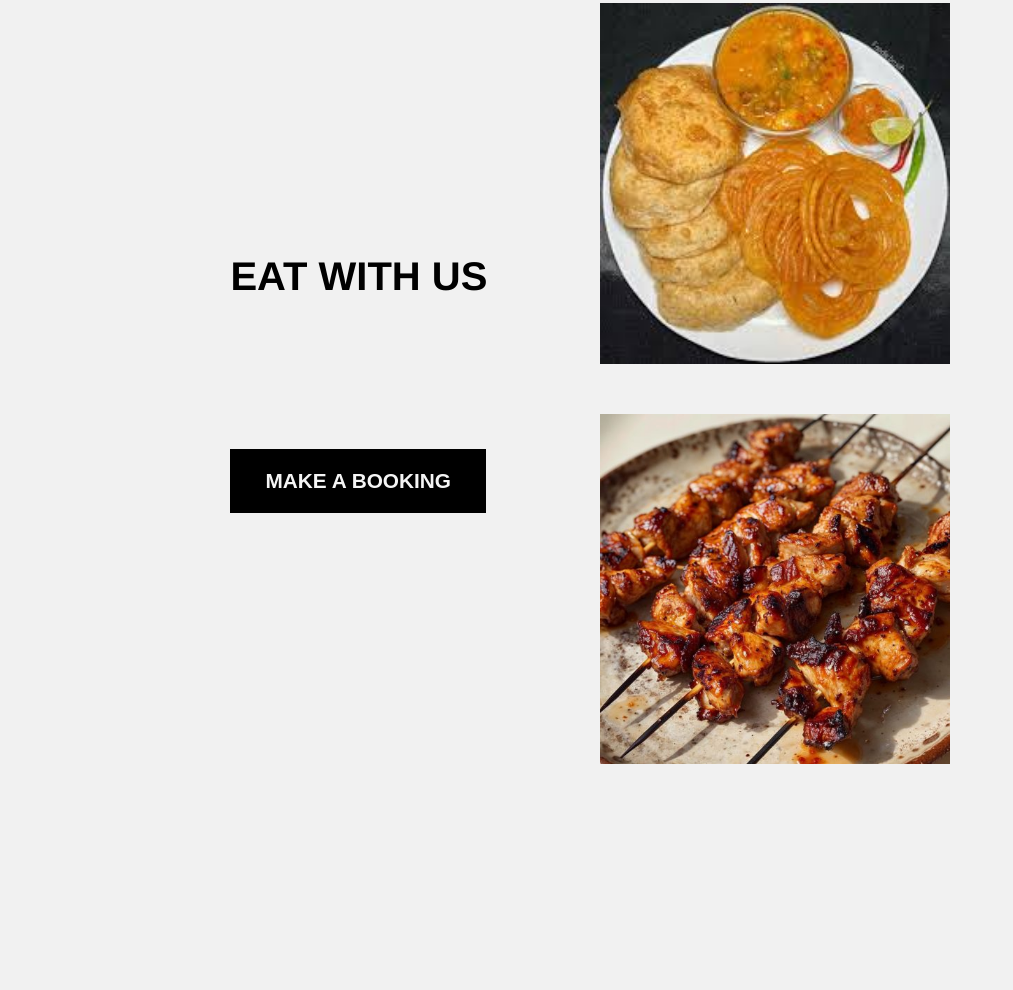
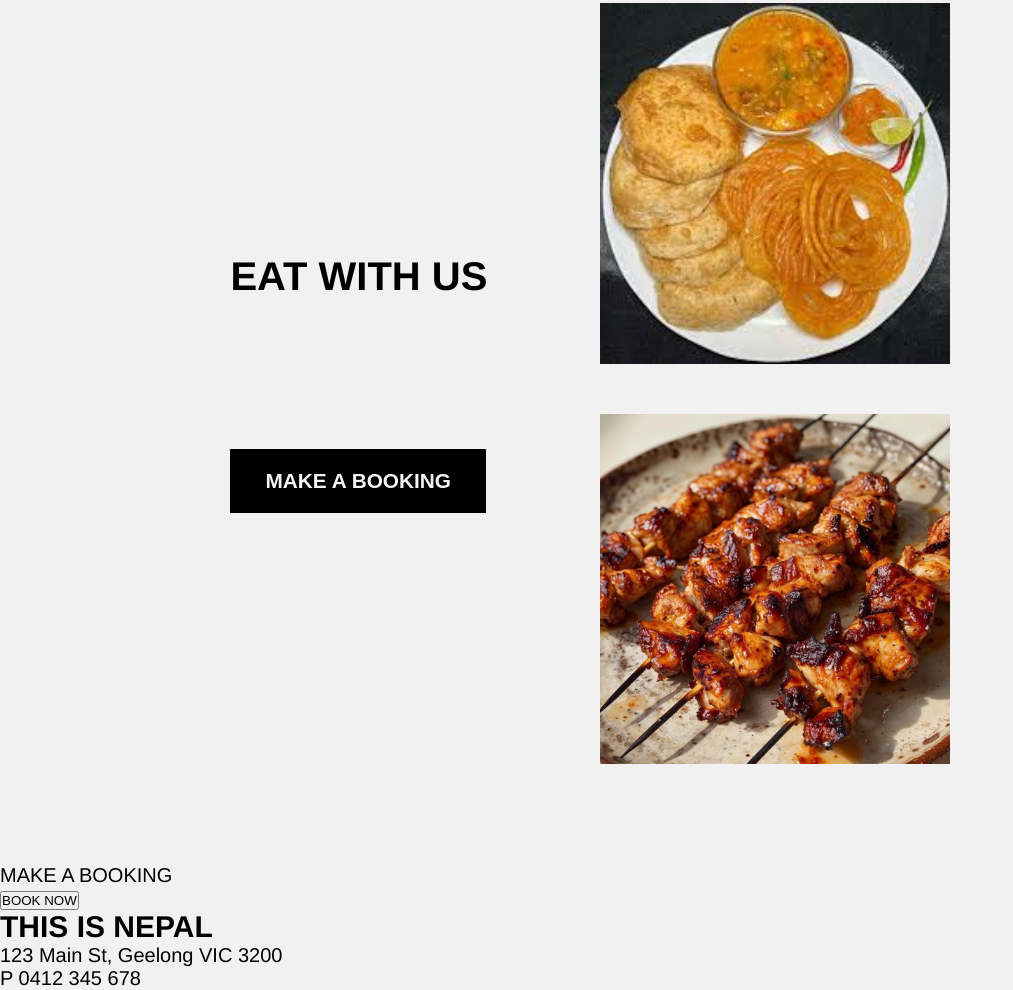
Before and after one commit to HarrisonKanellos/odin-restaurant, a website built with webpack: page src/template.html in a window 1280 px wide. Shown: the part 1703-2693 px from the top of the page, without its empty margins (0-1013 px from the left). Before the commit the page ends 2567 px from the top, so only its background shows below. Built offline with nearby package versions, Linux system fonts and the light colour scheme.

Commit message:
Add html footer

```diff
--- a/src/template.html
+++ b/src/template.html
@@ -18,5 +18,17 @@
         </header>
 
         <div id="content"></div>
+
+        <footer>
+            <div class="left-container">
+                <p class="footer-title">MAKE A BOOKING</p>
+                <button class="footer-button">BOOK NOW</button>
+            </div>
+            <div class="right-container">
+                <h2 class="footer-logo">THIS IS NEPAL</h2>
+                <p class="address">123 Main St, Geelong VIC 3200</p>
+                <p class="phone-number">P 0412 345 678</p>
+            </div>
+        </footer>
     </body>
 </html>
```
